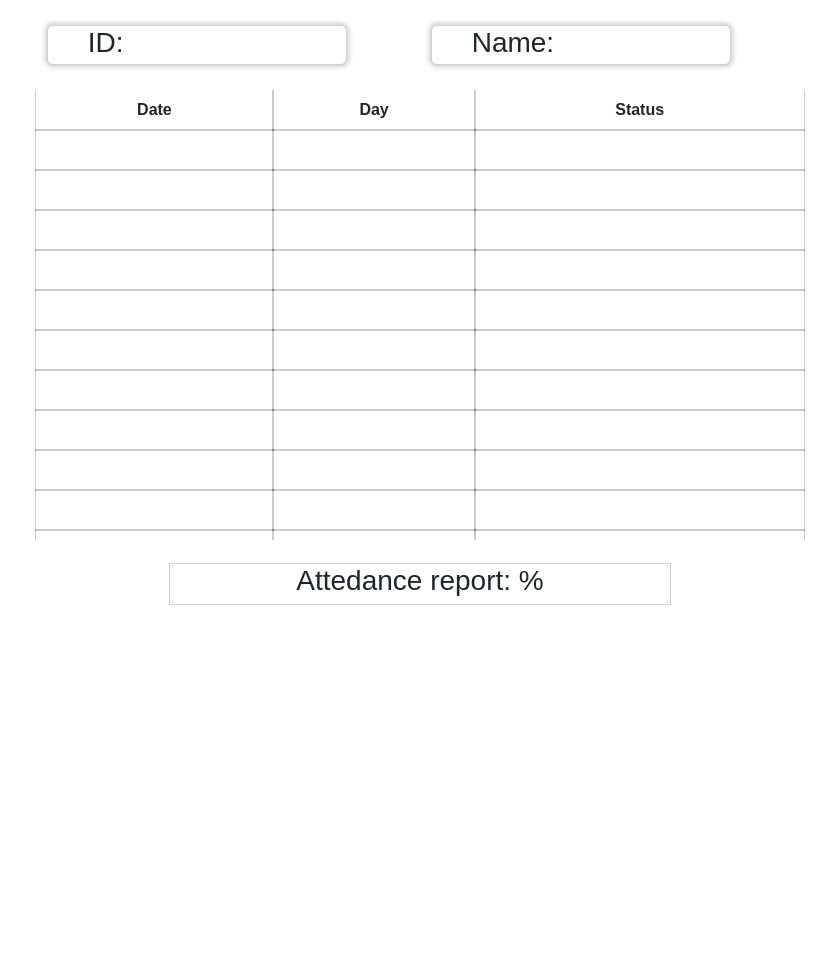
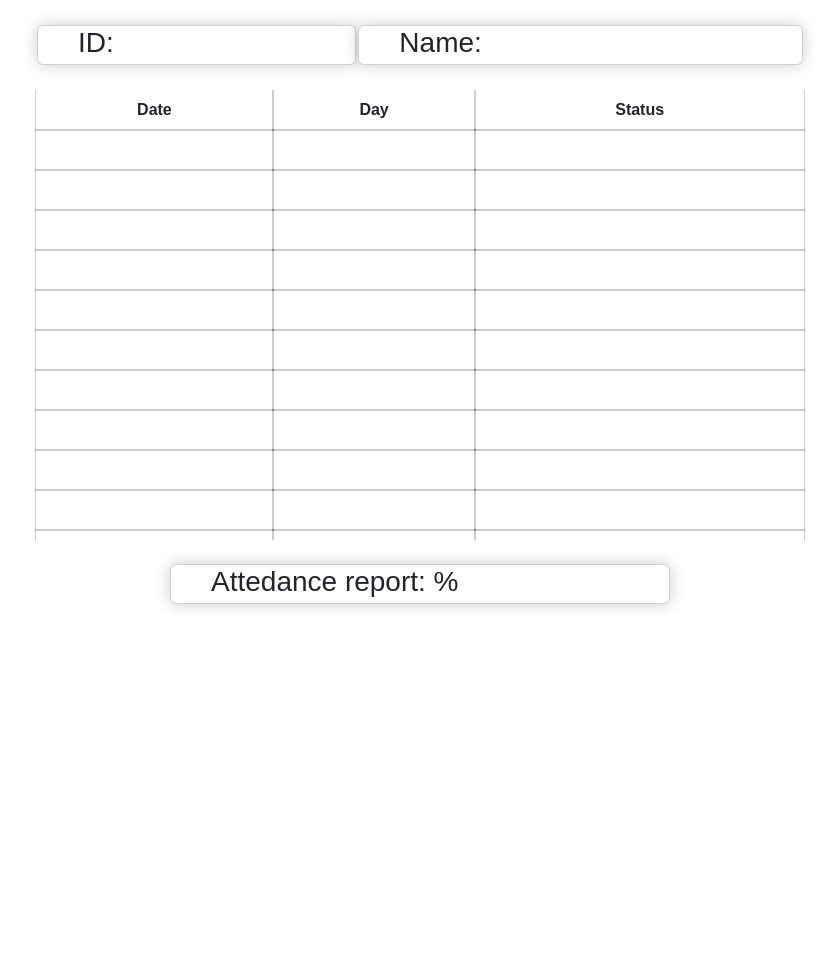
Before and after one commit to venkata1509/Attendance-Management-System, a Python web app: template templates/faculty-details-view.html in a window 1280 px wide. Shown: the part 68-1037 px from the top of the page, without its empty margins (220-1059 px from the left). Run offline with Jinja, Linux system fonts and the light colour scheme; the template is opened without the code that fills it, so the values that code supplies are empty.

Commit message:
Update faculty-details-view.html

```diff
--- a/templates/faculty-details-view.html
+++ b/templates/faculty-details-view.html
@@ -16,9 +16,8 @@
         font-family: arial;
       }
       .card {
-        box-shadow: 0px 0px 5px 2px rgba(0, 0, 0, 0.2);
-        box-decoration-break: clone;
-        max-width: 300px;
+        box-shadow: 0px 0px 16px 0px rgba(0, 0, 0, 0.2);
+        max-width: 500px;
         margin: auto;
         height: 40px;
         text-align: auto;
@@ -172,7 +171,7 @@
     </div>
     <br />
     <div>
-      <h3 class="car">Attedance report: %</h3>
+      <h3 class="card">Attedance report: %</h3>
     </div>
   </body>
 </html>
```
